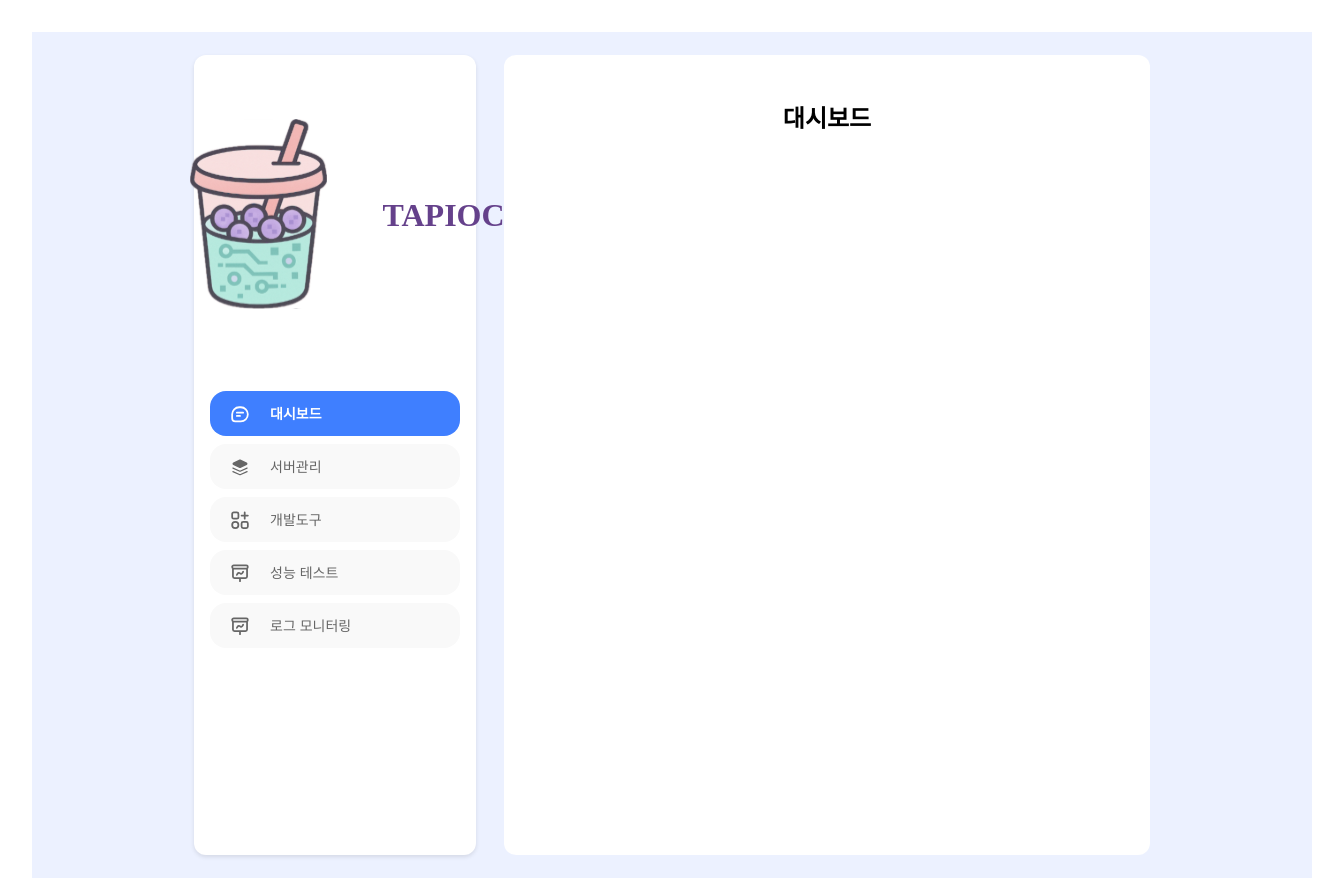
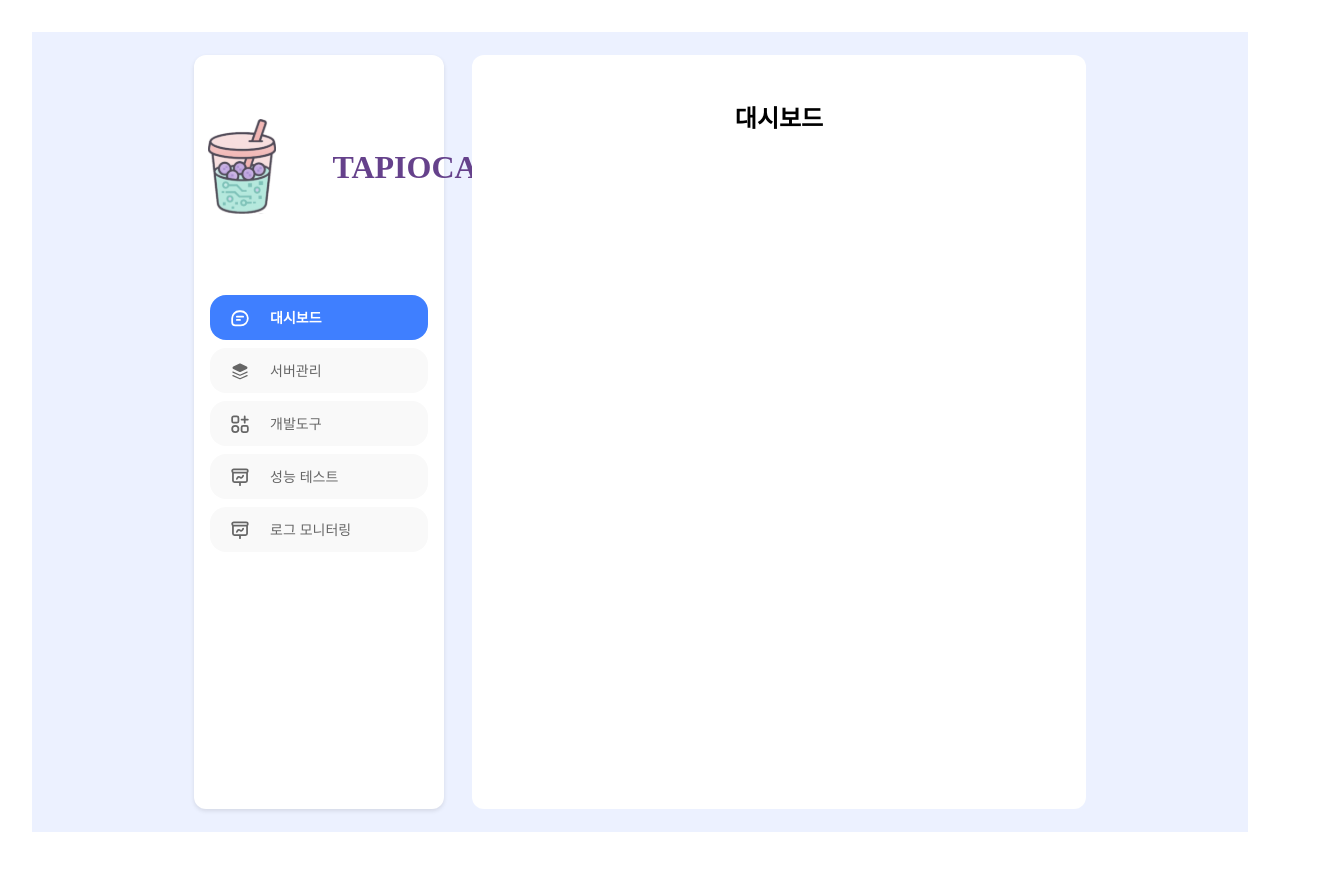
Before and after one commit to 2025-oss-Tapioca/FE, a React (Vite) app: page / in a window 1280 px wide. Shown: the whole page, 1344 px wide, since content can reach past the window. After the commit the page ends 832 px from the top, so only its background shows below. Built offline with nearby package versions, Linux system fonts and the light colour scheme.

Commit message:
feat/#9 전체 화면 뷰포트 구성 변경

```diff
--- a/src/styles/css/home.css
+++ b/src/styles/css/home.css
@@ -1,3 +1,9 @@
+*,
+*::before,
+*::after {
+  box-sizing: border-box;
+}
+
 .container {
   display: flex;
   height: 100vh;
--- a/src/styles/scss/pages/home.scss
+++ b/src/styles/scss/pages/home.scss
@@ -1,3 +1,9 @@
+*,
+*::before,
+*::after {
+  box-sizing: border-box;
+}
+
 .container {
     display: flex;
     height: 100vh;
```
